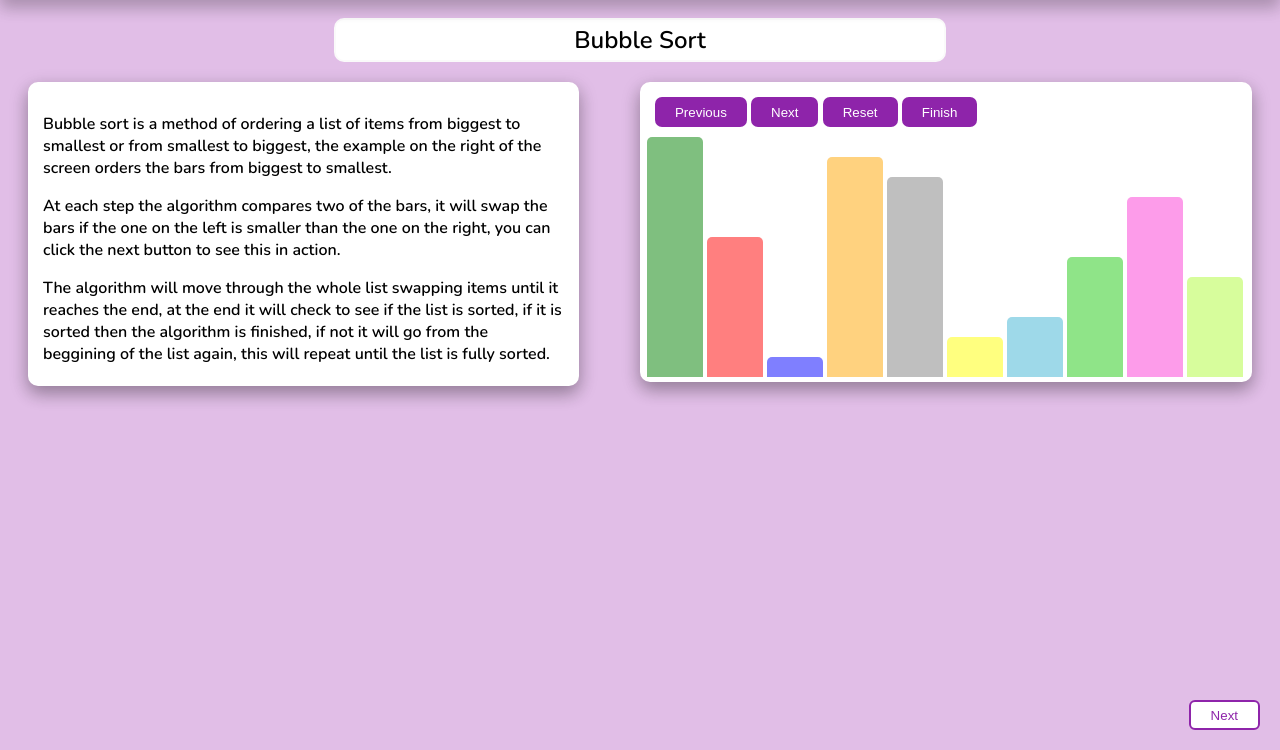
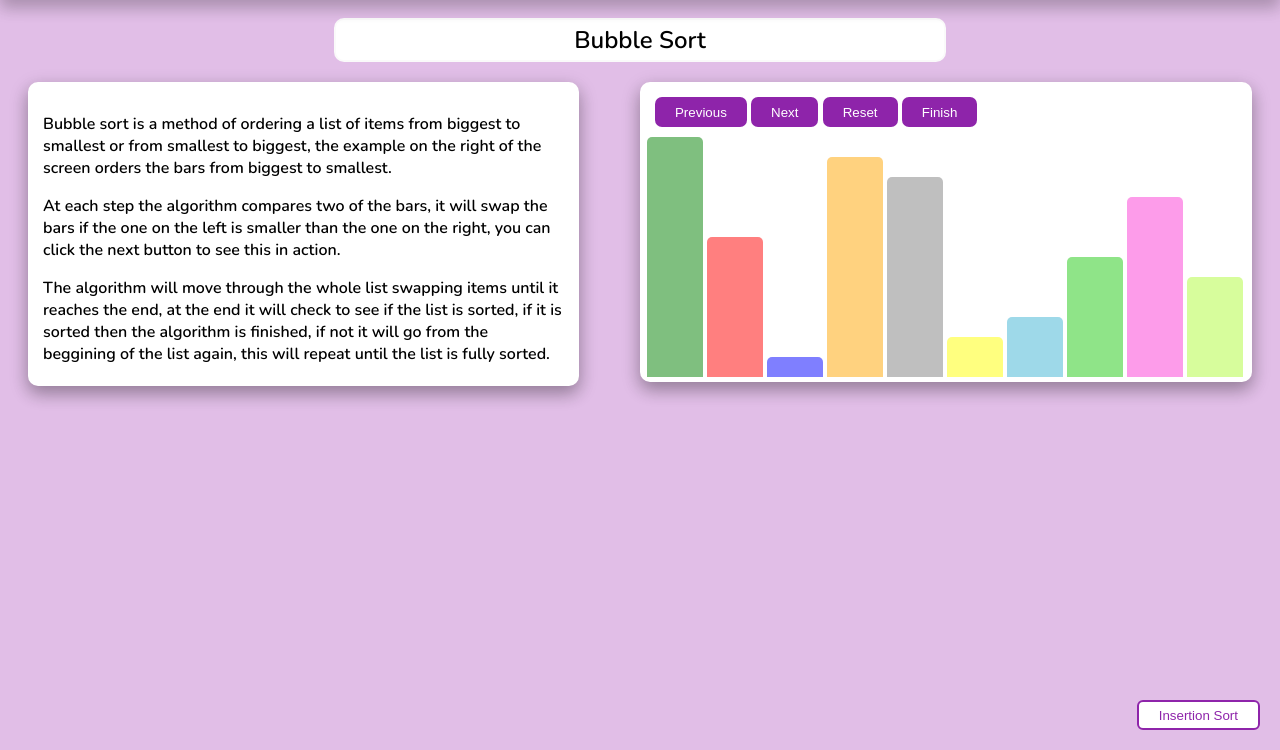
Before and after one commit to Zackeos/Sorting-Webpage, a plain HTML site: page index.html in a window 1280 px wide. Shown: the part 50-800 px from the top of the page. Drawn offline with nearby package versions, Linux system fonts and the light colour scheme.

Commit message:
Update index.html

```diff
--- a/index.html
+++ b/index.html
@@ -34,6 +34,7 @@
       <button class="button" @click="next"><span class="primary-button-text">Next</span></button>
       <button class="button" @click="reset"><span class="primary-button-text">Reset</span></button>
       <button class="button" @click="finish"><span class="primary-button-text">Finish</span></button>
+      <button id="bottomr" onclick="switchScreen()"><span class="secondary-button-text">Insertion Sort</span></button>
     </div>
   </div>
 
@@ -54,13 +55,14 @@
         <button class="button" @click="next"><span class="primary-button-text">Next</span></button>
         <button class="button" @click="reset"><span class="primary-button-text">Reset</span></button>
         <button class="button" @click="finish"><span class="primary-button-text">Finish</span></button>
+        <button id="bottomr" onclick="switchScreen()"><span class="secondary-button-text">Bubble Sort</span></button>
       </div>
     </div>
 
 
 
   <script src="script.js"></script>
-  <button id="bottomr" onclick="switchScreen()"><span class="secondary-button-text">Next</span></button>
+  <!-- <button id="bottomr" onclick="switchScreen()"><span class="secondary-button-text">Next</span></button> -->
 
 </body>
 
```
